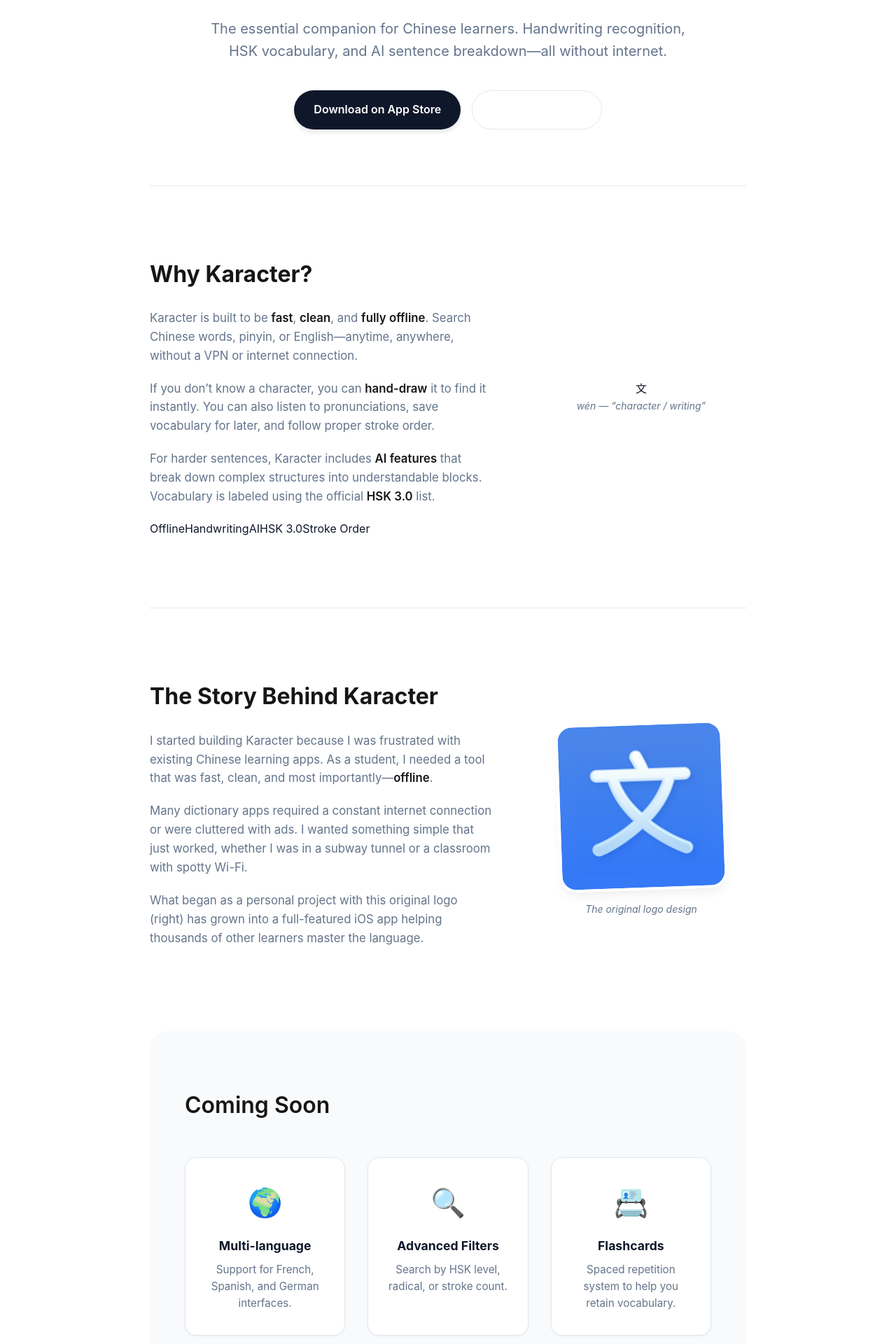
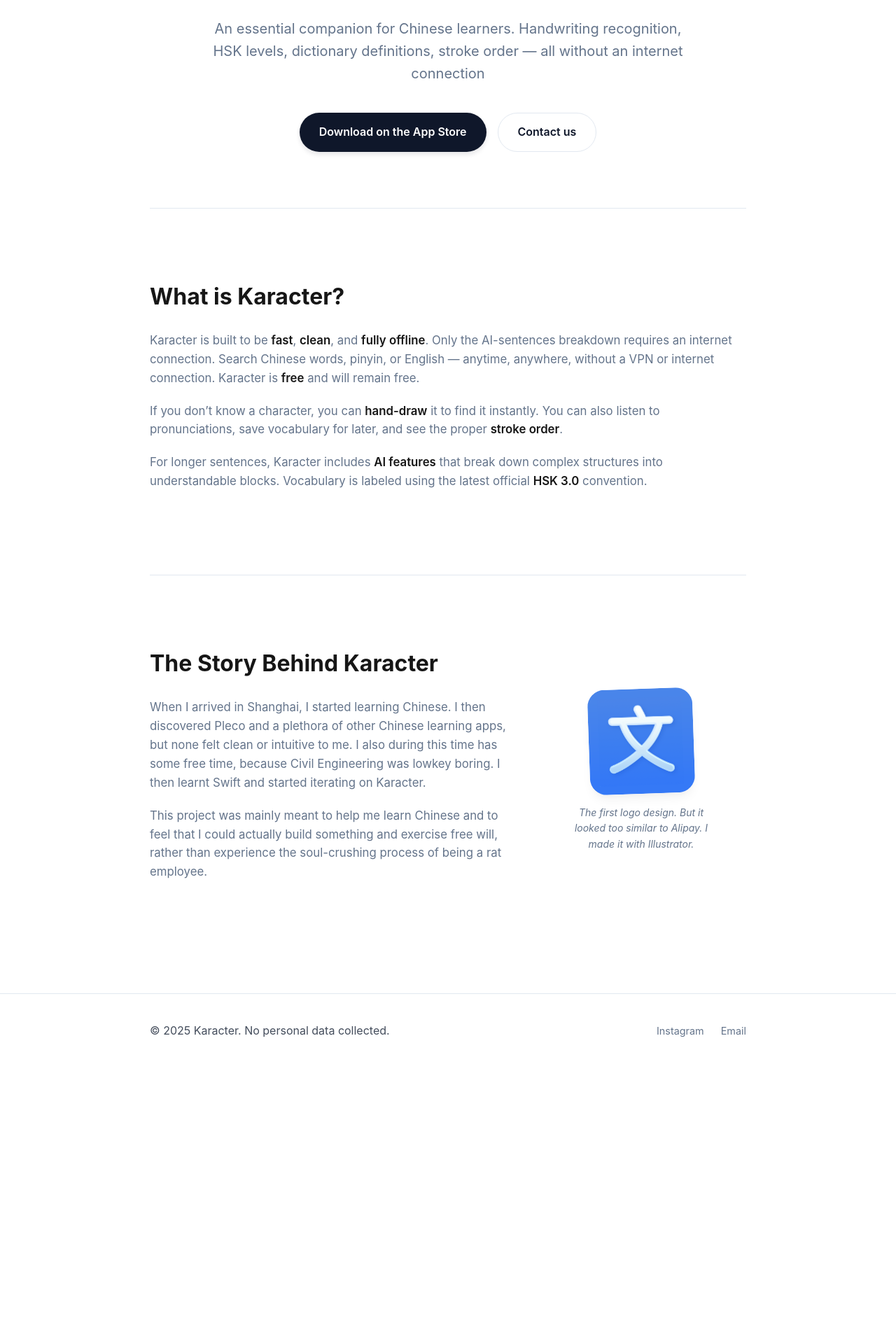
Before and after one commit to El-oan/personal_website, a Vue app: page /karacter in a window 1280 px wide. Shown: the part 380-2300 px from the top of the page at 70% size. After the commit the page ends 1906 px from the top, so only its background shows below. Built offline with nearby package versions, Linux system fonts and the light colour scheme.

Commit message:
[EDIT] modfiied some mechanics and texts

```diff
--- a/index.html
+++ b/index.html
@@ -14,6 +14,7 @@
 
     <link rel="preconnect" href="https://fonts.googleapis.com" />
     <link href="https://fonts.googleapis.com/css2?family=Plus+Jakarta+Sans:wght@400;500;600;700&display=swap" rel="stylesheet" />
+    <link href="https://fonts.googleapis.com/css2?family=Noto+Sans+SC:wght@500;600;700&display=swap" rel="stylesheet" />
 </head>
 <body id="top">
     <div id="app"></div>
--- a/src/home/home.css
+++ b/src/home/home.css
@@ -284,7 +284,8 @@
   content: '文';
   position: absolute;
   font-size: 120px;
-  font-weight: 800;
+  font-family: system-ui, sans-serif;
+  font-weight: 600;
   right: -20px;
   bottom: -35px;
   opacity: 0;
--- a/src/karacter/KaracterView.vue
+++ b/src/karacter/KaracterView.vue
@@ -12,17 +12,18 @@
     <main class="container">
       <section class="hero">
         <img src="/KaracterLogo.png" alt="Karacter App Icon" class="app-icon" />
-        <h1 class="hero-title">Master Chinese Offline</h1>
+        <h1 class="hero-title">Pocket Chinese Offline</h1>
         <p class="hero-subtitle">
-          The essential companion for Chinese learners. Handwriting recognition, HSK vocabulary, and AI sentence breakdown—all without internet.
+          An essential companion for Chinese learners. Handwriting recognition, HSK levels,
+          dictionary definitions, stroke order — all without an internet connection
         </p>
 
         <div class="cta-group">
           <a href="https://apps.apple.com/us/app/%E6%96%87-character/id6747664971?l=zh-Hans-CN" target="_blank" class="btn btn-primary">
-            Download on App Store
+            Download on the App Store
           </a>
           <a href="mailto:character.help@gmail.com" class="btn btn-secondary">
-            Contact Support
+            Contact us
           </a>
         </div>
       </section>
@@ -30,31 +31,23 @@
       <section class="history-section">
         <div class="history-content">
           <div class="history-text">
-            <h2>Why Karacter?</h2>
+            <h2>What is Karacter?</h2>
             <p>
               Karacter is built to be <strong>fast</strong>, <strong>clean</strong>, and <strong>fully offline</strong>.
-              Search Chinese words, pinyin, or English—anytime, anywhere, without a VPN or internet connection.
+              Only the AI-sentences breakdown requires an internet connection.
+              Search Chinese words, pinyin, or English — anytime, anywhere, without a VPN or internet connection.
+              Karacter is <strong>free</strong> and will remain free.
             </p>
             <p>
               If you don’t know a character, you can <strong>hand-draw</strong> it to find it instantly. You can also
-              listen to pronunciations, save vocabulary for later, and follow proper stroke order.
+              listen to pronunciations, save vocabulary for later, and see the proper <strong> stroke order</strong>.
             </p>
             <p>
-              For harder sentences, Karacter includes <strong>AI features</strong> that break down complex structures
-              into understandable blocks. Vocabulary is labeled using the official <strong>HSK 3.0</strong> list.
+              For longer sentences, Karacter includes <strong>AI features</strong> that break down complex structures
+              into understandable blocks. Vocabulary is labeled using the latest official <strong>HSK 3.0</strong> convention.
             </p>
-            <div class="pill-row">
-              <span class="pill">Offline</span>
-              <span class="pill">Handwriting</span>
-              <span class="pill">AI</span>
-              <span class="pill">HSK 3.0</span>
-              <span class="pill">Stroke Order</span>
-            </div>
           </div>
-          <div class="history-image-wrapper">
-            <div class="why-mark">文</div>
-            <span class="image-caption">wén — “character / writing”</span>
-          </div>
+
         </div>
       </section>
 
@@ -63,47 +56,25 @@
           <div class="history-text">
             <h2>The Story Behind Karacter</h2>
             <p>
-              I started building Karacter because I was frustrated with existing Chinese learning apps.
-              As a student, I needed a tool that was fast, clean, and most importantly—<strong>offline</strong>.
+              When I arrived in Shanghai, I started learning Chinese. I then discovered Pleco and a
+              plethora of other Chinese learning apps, but none felt clean or intuitive to me.
+              I also during this time has some free time, because Civil Engineering was lowkey boring.
+              I then learnt Swift and started iterating on Karacter.
             </p>
             <p>
-              Many dictionary apps required a constant internet connection or were cluttered with ads.
-              I wanted something simple that just worked, whether I was in a subway tunnel or a classroom with spotty Wi-Fi.
-            </p>
-            <p>
-              What began as a personal project with this original logo (right) has grown into a full-featured iOS app
-              helping thousands of other learners master the language.
+              This project was mainly meant to help me learn Chinese and to feel that I could actually
+              build something and exercise free will, rather than experience the soul-crushing
+              process of being a rat employee.
             </p>
           </div>
           <div class="history-image-wrapper">
             <img src="/OldLogo.png" alt="Original Karacter Logo" class="history-image" />
-            <span class="image-caption">The original logo design</span>
+            <span class="image-caption">The first logo design. But it looked too similar to Alipay. I made it with Illustrator.</span>
           </div>
         </div>
       </section>
 
-      <section class="roadmap-section">
-        <div class="roadmap-container">
-          <h2>Coming Soon</h2>
-          <div class="roadmap-grid">
-            <div class="roadmap-card">
-              <span class="roadmap-icon">🌍</span>
-              <h4>Multi-language</h4>
-              <p>Support for French, Spanish, and German interfaces.</p>
-            </div>
-            <div class="roadmap-card">
-              <span class="roadmap-icon">🔍</span>
-              <h4>Advanced Filters</h4>
-              <p>Search by HSK level, radical, or stroke count.</p>
-            </div>
-            <div class="roadmap-card">
-              <span class="roadmap-icon">📇</span>
-              <h4>Flashcards</h4>
-              <p>Spaced repetition system to help you retain vocabulary.</p>
-            </div>
-          </div>
-        </div>
-      </section>
+
     </main>
 
     <footer class="footer">
--- a/src/karacter/karacter.css
+++ b/src/karacter/karacter.css
@@ -140,7 +140,6 @@
 
 .cta-group {
   display: flex;
-  color: white;
   gap: 16px;
   justify-content: center;
   flex-wrap: wrap;
@@ -166,18 +165,44 @@
   background-color: #0f172a;
   color: white;
   box-shadow: 0 4px 6px rgba(15, 23, 42, 0.1);
+  position: relative;
+  overflow: hidden;
 }
 
 .btn-primary:hover {
-  background-color: #1e293b;
-  box-shadow: 0 8px 15px rgba(15, 23, 42, 0.15);
+  color: linear-gradient(135deg, #059669 0%, #10b981 50%, #34d399 100%);
+  box-shadow: 0 4px 10px rgba(2, 19, 14, 0.28);
   transform: translateY(-2px);
+}
+
+.btn-primary::after {
+  content: '文';
+  position: absolute;
+  right: 10px;
+  bottom: -18px;
+  transform: rotate(20deg) translate(94px, 24px) scale(0.8);
+  opacity: 0;
+  font-size: 60px;
+  font-family: system-ui, sans-serif;
+  font-weight: 700;
+  color: rgba(16, 185, 129, 0.20);
+  transition: all 0.5s cubic-bezier(0.34, 1.56, 0.64, 1);
+  pointer-events: none;
+}
+
+.btn-primary:hover::after {
+  opacity: 1;
+  transform: rotate(0deg) translate(0, 0) scale(1);
 }
 
 .btn-secondary {
   background-color: white;
   color: var(--color-text);
   border: 1px solid var(--color-border);
+}
+
+.cta-group .btn-secondary {
+  color: var(--color-text);
 }
 
 .btn-secondary:hover {
@@ -266,7 +291,7 @@
 .history-content {
   display: flex;
   align-items: center;
-  gap: 60px;
+  gap: 30px;
 }
 
 .history-text {
@@ -294,14 +319,14 @@
 
 .history-image {
   width: 100%;
-  max-width: 240px;
+  max-width: 150px;
   height: auto;
   border-radius: var(--radius-lg);
   box-shadow: var(--shadow-lg);
   margin-bottom: 16px;
   transition: transform 0.3s ease;
   transform: rotate(-2deg);
-  border: 4px solid white;
+
 }
 
 .history-image:hover {
@@ -312,6 +337,8 @@
   font-size: 0.875rem;
   color: var(--color-text-light);
   font-style: italic;
+  text-align: center;
+  max-width: 200px;
 }
 
 /* Roadmap */
@@ -424,7 +451,7 @@
   .history-image-wrapper {
     flex: auto;
     width: 100%;
-    max-width: 240px;
+    max-width: 180px;
   }
 
   .footer-content {
@@ -433,3 +460,11 @@
     text-align: center;
   }
 }
+
+.cta-group .btn-primary {
+  color: white !important;
+}
+
+.cta-group .btn-secondary {
+  color: var(--color-text) !important;
+}
```
Lines whose indentation alone changed are shown as unchanged.
